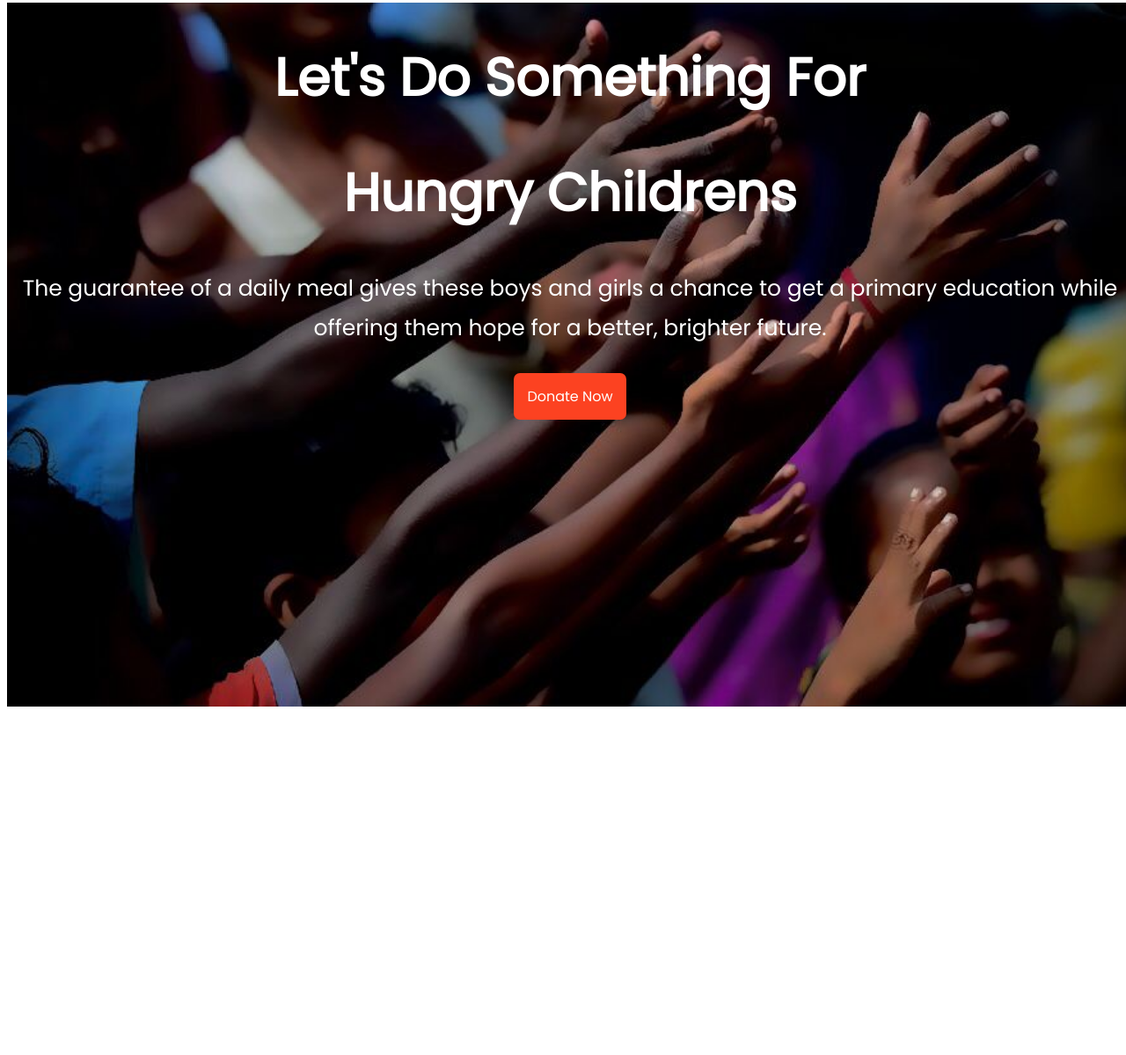
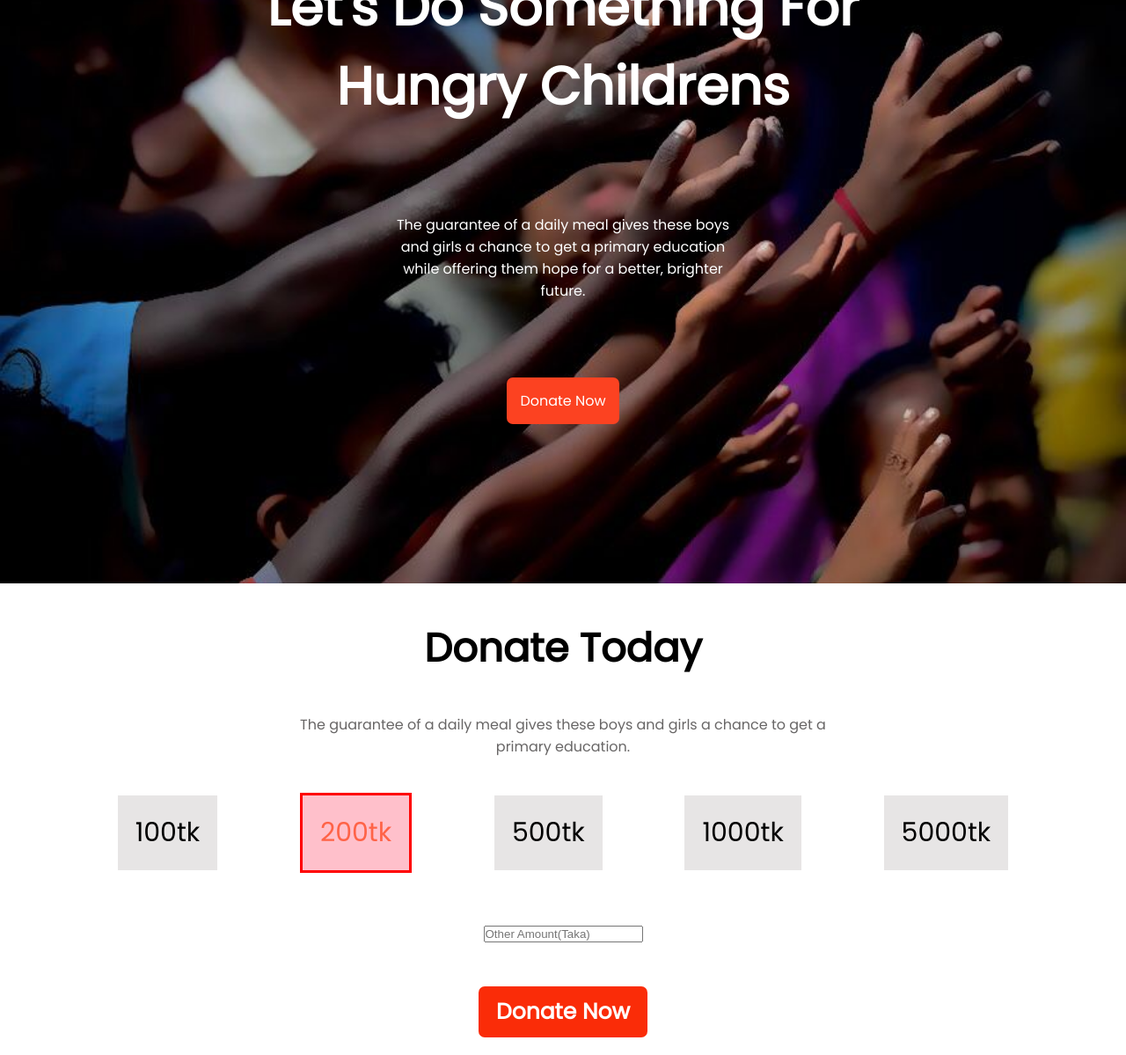
Before and after one commit to Almamun7050/Feed-The-Hungry-Childrens, a plain HTML site: page index.html in a window 1280 px wide. Shown: the part 37-1236 px from the top of the page at 88% size. Before the commit the page ends 800 px from the top, so only its background shows below. Drawn offline with Linux system fonts and the light colour scheme.

Commit message:
donating today  area added

```diff
--- a/index.html
+++ b/index.html
@@ -1,27 +1,64 @@
-<!DOCTYPE html>
 <html lang="en">
   <head>
-    <meta charset="UTF-8">
-    <meta http-equiv="X-UA-Compatible" content="IE=edge">
-    <meta name="viewport" content="width=device-width, initial-scale=1.0">
+    <meta charset="UTF-8" />
+    <meta http-equiv="X-UA-Compatible" content="IE=edge" />
+    <meta name="viewport" content="width=device-width, initial-scale=1.0" />
     <title>Feed for hungry childrens</title>
-    <link rel="preconnect" href="https://fonts.googleapis.com">
-    <link rel="preconnect" href="https://fonts.gstatic.com" crossorigin>
-    <link href="https://fonts.googleapis.com/css2?family=Poppins&display=swap" rel="stylesheet">
-    <link rel="stylesheet" href="style.css">
-
+    <link rel="preconnect" href="https://fonts.googleapis.com" />
+    <link rel="preconnect" href="https://fonts.gstatic.com" crossorigin />
+    <link
+      href="https://fonts.googleapis.com/css2?family=Poppins&display=swap"
+      rel="stylesheet"
+    />
+    <link rel="stylesheet" href="style.css" />
   </head>
   <body>
+    <div class="background">
+      <p class="topper-headline">
+        Let's Do Something For <br/>Hungry Childrens
+      </p>
 
-   <div class="background">
-    <h1>Let's Do Something For </h1>
-    <h1>Hungry Childrens</h1>
-    <p> <small>The guarantee of a daily meal gives these boys and girls a chance to get a primary education while offering them hope for a better, brighter future. </small>
+      <p class="topper-sub-headline">
+        The guarantee of a daily meal gives these boys and girls a chance to get
+        a primary education while offering them hope for a better, brighter
+        future.
       </p>
       <a class="Donate-button" href="">Donate Now</a>
     </div>
+  <section>
     <div>
-    <h1>Donate Today</h1>
+      <h1 class="donate-today">Donate Today</h1>
+      <p class="donate-subline" >The guarantee of a daily meal gives these boys and girls a chance to get a primary education.</p>
     </div>
+    <div >
+      <div class="donate-money">
+        <div class="money-donate">
+        <p>100tk</p>
+    </div>
+    <div>
+        <p id="taka-select">200tk</p>
+    </div>
+    <div class="money-donate">
+        <p>500tk</p>
+    </div>
+    <div class="money-donate">
+        <p>1000tk</p>
+    </div>
+    <div class="money-donate">
+        <p>5000tk</p>
+    </div>
+    </div>
+</div>
+</section>
+<section class="donate-area">
+<div class="amount-area">
+    <form action="">
+        <input placeholder="Other Amount(Taka)" type="text" />
+    </form>
+    <div class="donate-now">
+        <a target="_blank" href="#">Donate Now</a>
+    </div>
+</div>
+</section>
   </body>
 </html>
--- a/style.css
+++ b/style.css
@@ -1,25 +1,109 @@
-body{
-    font-family: 'Poppins', sans-serif;
+* {
+    margin: 0;
+    padding: 0;
+  }
+
+  body {
+    font-family: "Poppins", sans-serif;
     font-size: 30px;
-}
-.background{
+  }
+
+  .topper-headline {
+    font-size: 60px;
+    font-weight: bold;
+    color: #fff;
+    text-align: center;
+
+
+  }
+
+  .topper-sub-headline {
+    font-size: 16px;
+    color: #fff;
+    text-align: center;
+    max-width: 400px;
+    margin: auto;
+    padding: 100px;
+  }
+  .background {
     width: 100%;
-    height: 100vh;
+    height: 700px;
     background-image: url(images/bg6.jpeg);
     background-size: cover;
     background-repeat: no-repeat;
     background-position: center;
     color: white;
-    position: fixed;
     text-align: center;
     font-display: flex;
 
-}
-.Donate-button{
+  }
+  .Donate-button {
     text-decoration: none;
     color: white;
     background-color: rgb(252, 66, 33);
     border-radius: 7px;
     padding: 15px;
     font-size: medium;
+  }
+  .donate-today{
+    text-align: center;
+    padding: 40px;
+
+  }
+  .donate-subline{
+    color: rgb(104, 102, 102);
+    text-align: center;
+    font-size: 16px;
+    max-width: 600px;
+    margin: auto;
+
+
+  }
+  .donate-money{
+    display: flex;
+    align-items: center;
+    justify-content: space-evenly;
+    padding: 40px;
+    margin: 0;
+
+  }
+  .money-donate{
+    background-color: rgb(231, 229, 229);
+    padding: 20px;
+    width: auto;
+  }
+#taka-select{
+    color: tomato;
+    background-color: pink;
+    padding: 20px;
+    border: solid 3px red;
+    width: auto;
 }
+.amount-area{
+    text-align: center;
+    padding: 20px;
+}
+.donate-now
+    {
+        display: flex;
+        justify-content: center;
+        margin-top: 50px;
+}
+.donate-now a {
+    text-decoration: none;
+    padding: 10px 20px;
+    font-size: 25px;
+    font-weight: bold;
+    background-color: rgb(250, 44, 8);
+    color: white;
+    border-radius: 7px;
+}
+
+
+
+.button-of-donate{
+    text-decoration: none;
+    color: #fff;
+    background-color: rgb(252, 66, 33);
+    padding: 15px;
+}
```
Lines whose indentation alone changed are shown as unchanged.
